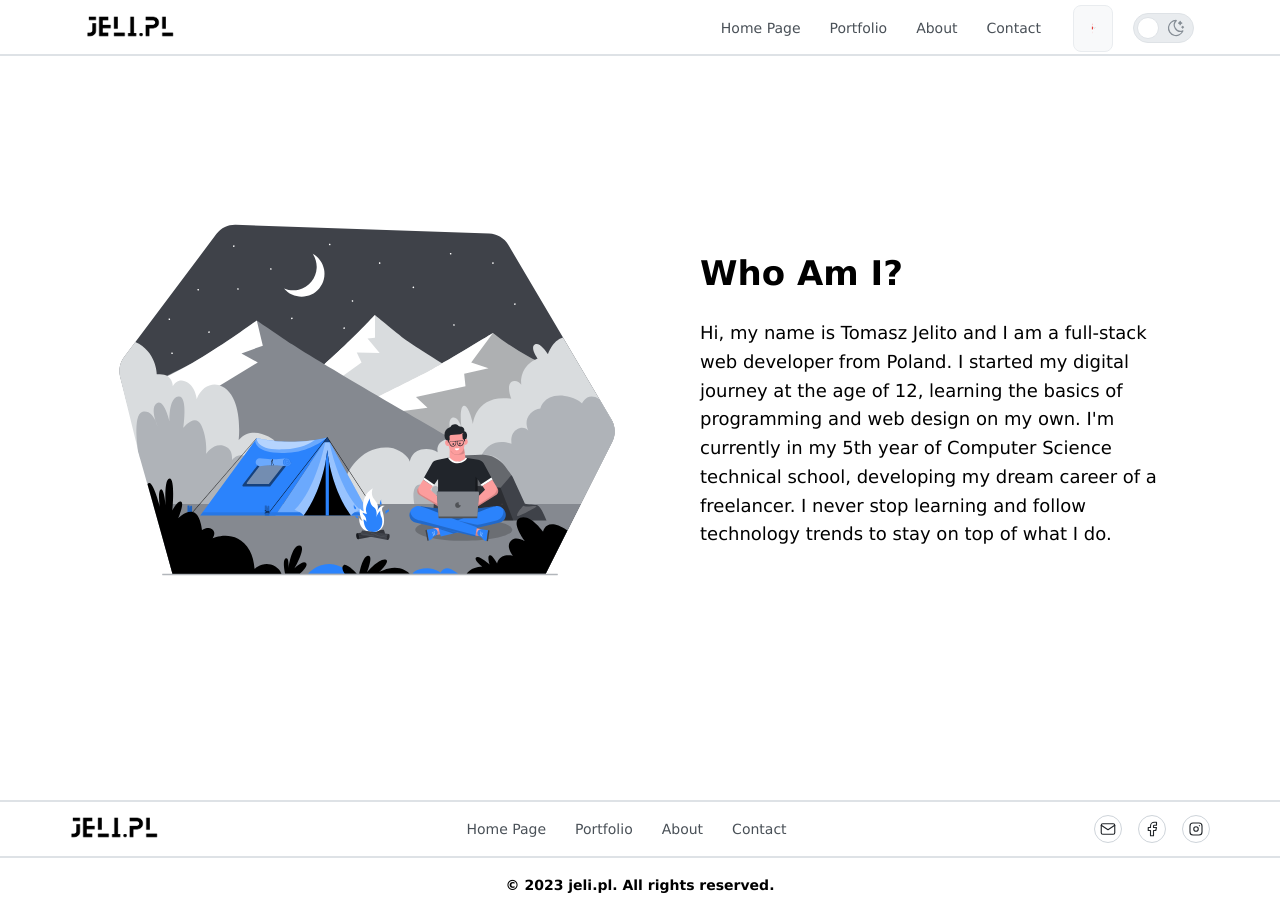
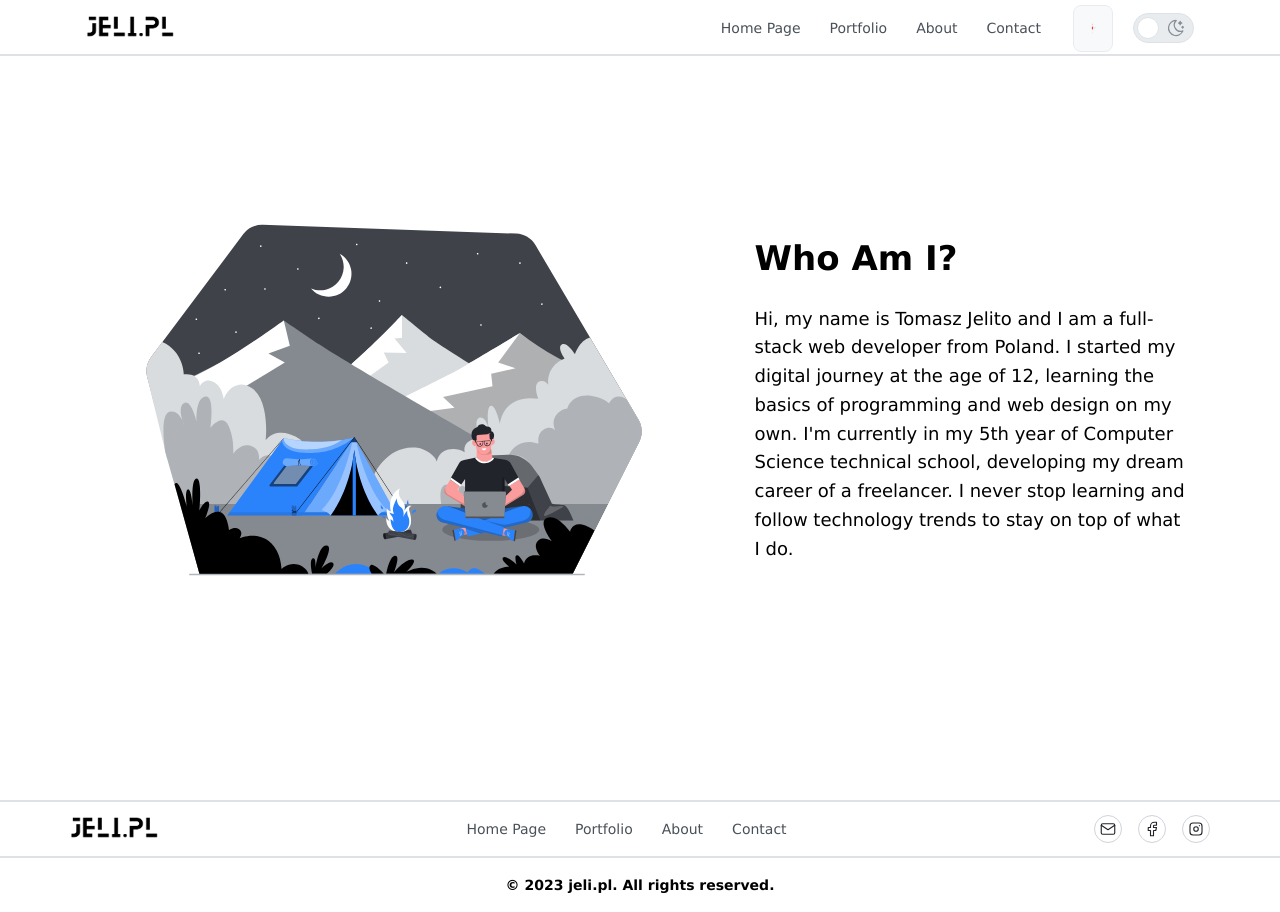
Before and after one commit to jeli-t/jeli.pl, a Next.js app in the folder frontend/: page /en/about in a window 1280 px wide. Built offline with nearby package versions, Linux system fonts and the light colour scheme.

Commit message:
improve responsive view for AboutMeSection

```diff
--- a/frontend/components/AboutMeSection/AboutMeSection.module.css
+++ b/frontend/components/AboutMeSection/AboutMeSection.module.css
@@ -28,11 +28,15 @@
 
 .left_section {
     height: 100%;
-    width: 50%;
+    width: 55%;
     display: flex;
     flex-direction: column;
     justify-content: center;
     align-items: center;
+
+    @media (max-width: $mantine-breakpoint-md) {
+        width: 40%;
+    }
 
     @media (max-width: $mantine-breakpoint-sm) {
         height: 300px;
@@ -54,10 +58,15 @@
 
 .right_section {
     height: 100%;
-    width: 50%;
+    width: 45%;
+    max-width: 600px;
     display: flex;
     flex-direction: column;
     justify-content: center;
+
+    @media (max-width: $mantine-breakpoint-md) {
+        width: 60%;
+    }
 
     @media (max-width: $mantine-breakpoint-sm) {
         height: auto;
--- a/frontend/messages/pl.json
+++ b/frontend/messages/pl.json
@@ -23,6 +23,6 @@
     "AboutMe": {
         "img": "Praca zdalna",
         "title": "Kim jestem?",
-        "content": "Cześć, nazywam się Tomasz Jelito i jestem full-stack web developerem z Polski. Swoją cyfrową podróż rozpocząłem w wieku 12 lat, samodzielnie ucząc się podstaw programowania i projektowania stron internetowych. Obecnie jestem na piątym roku technikum informatycznego, rozwijając swoją wymarzoną karierę freelancera. Nigdy nie przestaję się uczyć i podążam za trendami technologicznymi, żeby być jak najlepszym w tym co robię."
+        "content": "Cześć, nazywam się Tomasz Jelito i jestem full-stack web developerem z Polski. Swoją cyfrową podróż rozpocząłem w wieku 12 lat, samodzielnie ucząc się podstaw programowania i projektowania stron internetowych. Obecnie jestem na piątym roku technikum informatycznego, rozwijając swoją wymarzoną karierę freelancera. Nigdy nie przestaję się uczyć i ciągle podążam za trendami technologicznymi, żeby być jak najlepszym w tym co robię."
     }
 }
```
